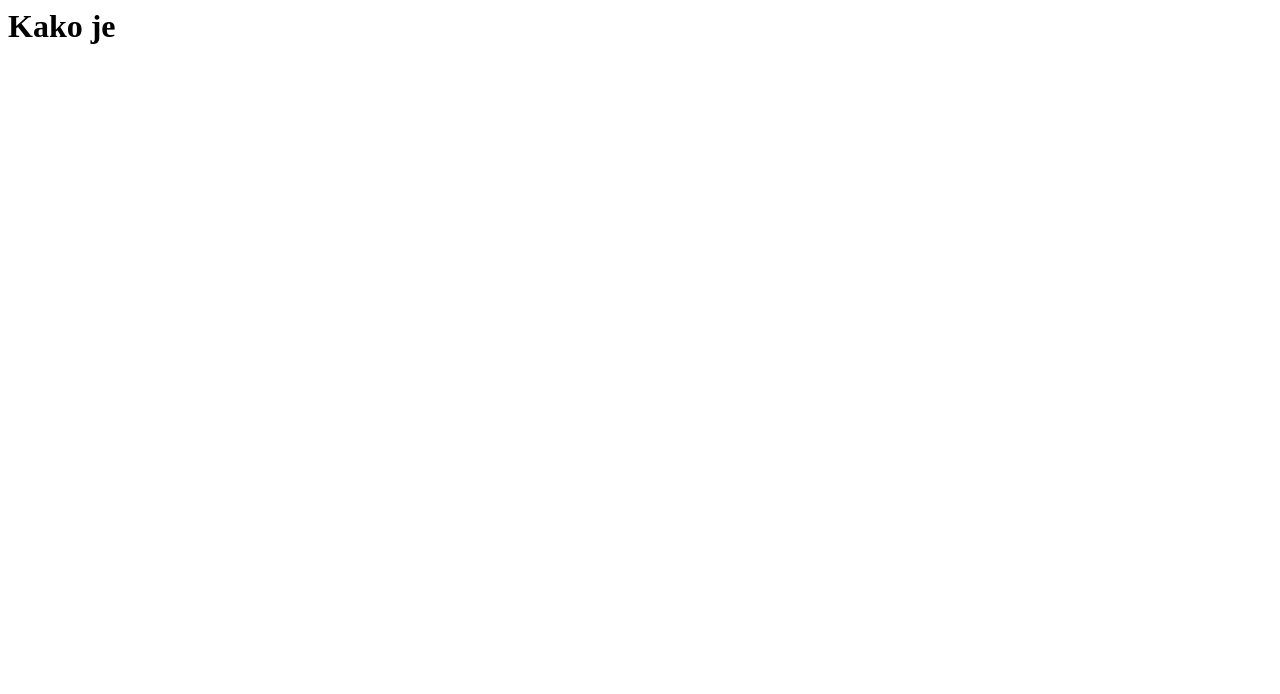
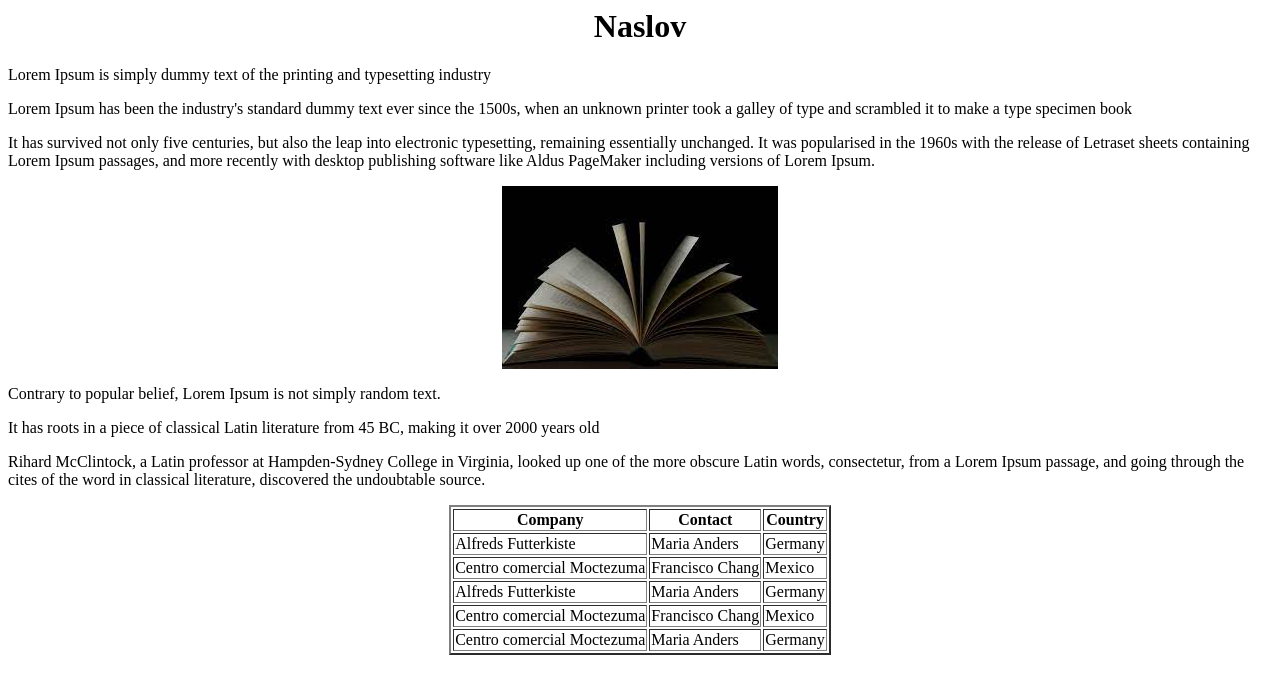
Before and after one commit to kEss1D/test2, a plain HTML site: page index.html in a window 1280 px wide. Drawn offline with Linux system fonts and the light colour scheme.

Commit message:
Prva promena

```diff
--- a/index.html
+++ b/index.html
@@ -1 +1,57 @@
-<h1>Kako je</h1>
+<!DOCTYPE>
+<html>
+	<head>
+		<title>Naslov</title>
+		<center><h1>Naslov</h1></center>
+	</head>
+
+	<body>
+		<p>Lorem Ipsum is simply dummy text of the printing and typesetting industry</p>
+		<p>Lorem Ipsum has been the industry's standard dummy text ever since the 1500s, when an unknown printer took a galley of type and scrambled it to make a type specimen book</p>
+		<p>It has survived not only five centuries, but also the leap into electronic typesetting, remaining essentially unchanged. It was popularised in the 1960s with the release of Letraset sheets containing Lorem Ipsum passages, and more recently with desktop publishing software like Aldus PageMaker including versions of Lorem Ipsum.</p>
+		<center><img src="download.jpg"></center>
+		<p>Contrary to popular belief, Lorem Ipsum is not simply random text.</p>
+		<p>It has roots in a piece of classical Latin literature from 45 BC, making it over 2000 years old</p>
+		<p>Rihard McClintock, a Latin professor at Hampden-Sydney College in Virginia, looked up one of the more obscure Latin words, consectetur, from a Lorem Ipsum passage, and going through the cites of the word in classical literature, discovered the undoubtable source.</p>
+	<center><table border="2"></center>
+  <tr>
+    <th>Company</th>
+    <th>Contact</th>
+    <th>Country</th>
+  </tr>
+  <tr>
+    <td>Alfreds Futterkiste</td>
+    <td>Maria Anders</td>
+    <td>Germany</td>
+  </tr>
+  <tr>
+    <td>Centro comercial Moctezuma</td>
+    <td>Francisco Chang</td>
+    <td>Mexico</td>
+  </tr>
+
+
+
+  <tr>
+    <td>Alfreds Futterkiste</td>
+    <td>Maria Anders</td>
+    <td>Germany</td>
+
+  </tr>
+  <tr>
+    <td>Centro comercial Moctezuma</td>
+    <td>Francisco Chang</td>
+    <td>Mexico</td>
+
+  </tr>
+<tr>
+    <td>Centro comercial Moctezuma</td>
+<td>Maria Anders</td>
+    <td>Germany</td>
+
+
+  </tr>
+
+	</body>
+
+</html>
```
Also changed, not shown: download.jpg (added).
